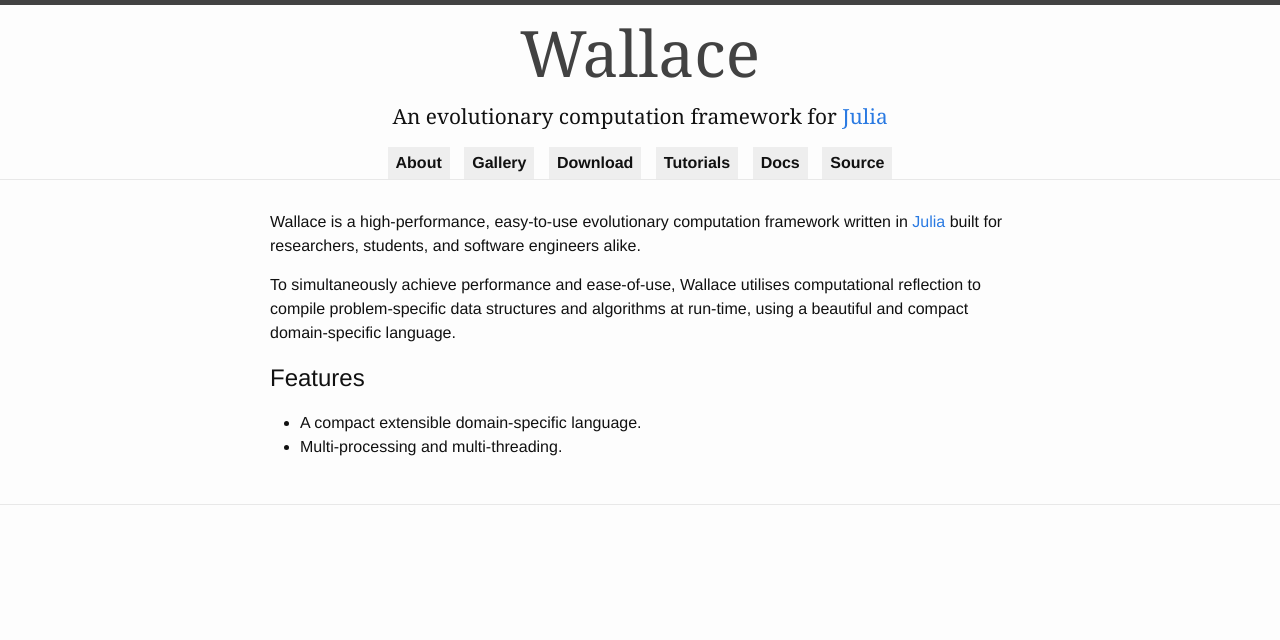
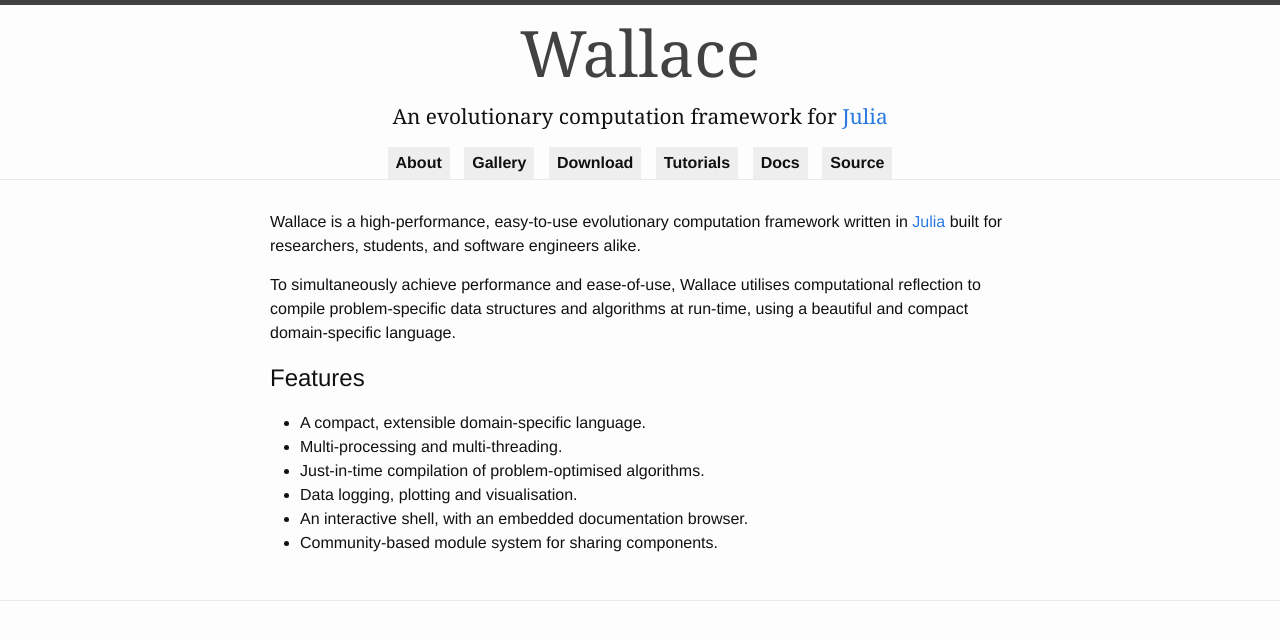
Before and after one commit to ChrisTimperley/Wallace.jl, a Jekyll site: the page built from index.html, in a window 1280 px wide. Shown: the top 640 px of the page. Built offline with Jekyll 4.4.1, drawn with Linux system fonts in a browser that asks for light colours.

Commit message:
Update index.html

```diff
--- a/index.html
+++ b/index.html
@@ -16,6 +16,10 @@
 <h2>Features</h2>
 
 <ul>
-  <li>A compact extensible domain-specific language.</li>
+  <li>A compact, extensible domain-specific language.</li>
   <li>Multi-processing and multi-threading.</li>
+  <li>Just-in-time compilation of problem-optimised algorithms.</li>
+  <li>Data logging, plotting and visualisation.</li>
+  <li>An interactive shell, with an embedded documentation browser.</li>
+  <li>Community-based module system for sharing components.</li>
 </ul>
```
